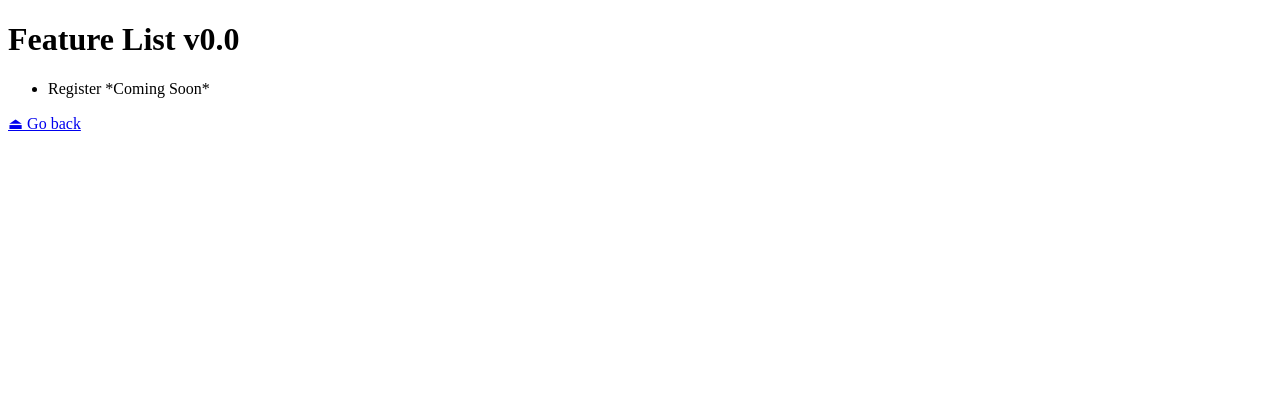
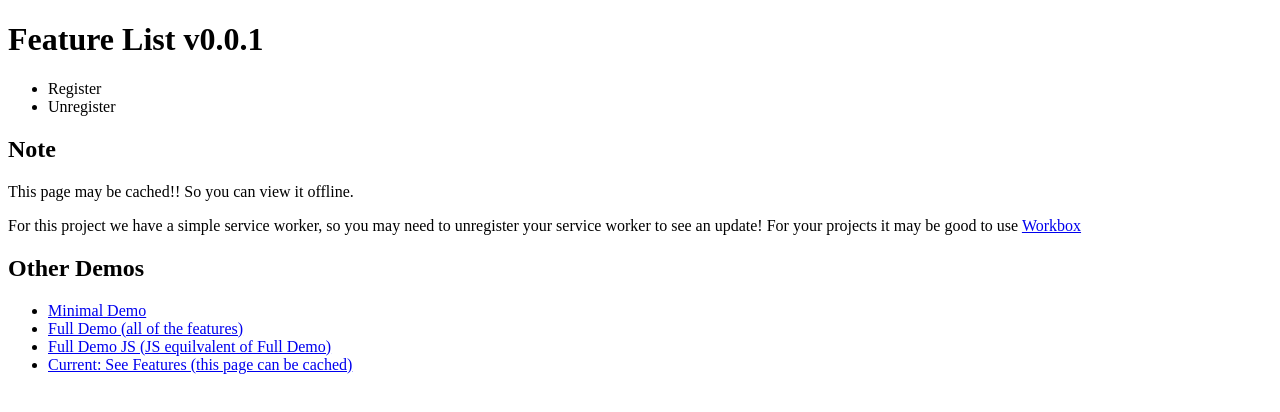
Before and after one commit to DivertiseAsia/bs-service-worker-examples, a website: page features.html in a window 1280 px wide. Drawn offline with Linux system fonts and the light colour scheme.

Commit message:
make demo easier to use online

```diff
--- a/features.html
+++ b/features.html
@@ -5,10 +5,20 @@
   <title>Divertise bs-service-worker Features</title>
 </head>
 <body>
-  <h1>Feature List v0.0</h1>
+  <h1>Feature List v0.0.1</h1>
   <ul>
-    <li>Register *Coming Soon*</li>
+    <li>Register</li>
+    <li>Unregister</li>
   </ul>
-  <a href="index.html">⏏ Go back</a>
+  <h2>Note</h2>
+  <p>This page may be cached!! So you can view it offline.</p>
+  <p>For this project we have a simple service worker, so you may need to unregister your service worker to see an update! For your projects it may be good to use <a href="https://developers.google.com/web/tools/workbox/modules/workbox-sw">Workbox</a></p>
+  <h2>Other Demos</h2>
+  <ul>
+    <li><a href="index.html">Minimal Demo</a></li>
+    <li><a href="demo-full.html">Full Demo (all of the features)</a></li>
+    <li><a href="indexJs.html">Full Demo JS (JS equilvalent of Full Demo)</a></li>
+    <li><a href="features.html">Current: See Features (this page can be cached)</a></li>
+  </ul>
 </body>
 </html>
```
Also changed, not shown: demo-full.html (+9 -1 lines), indexJS.html (+8 -2 lines), README.md, 2 other files.
